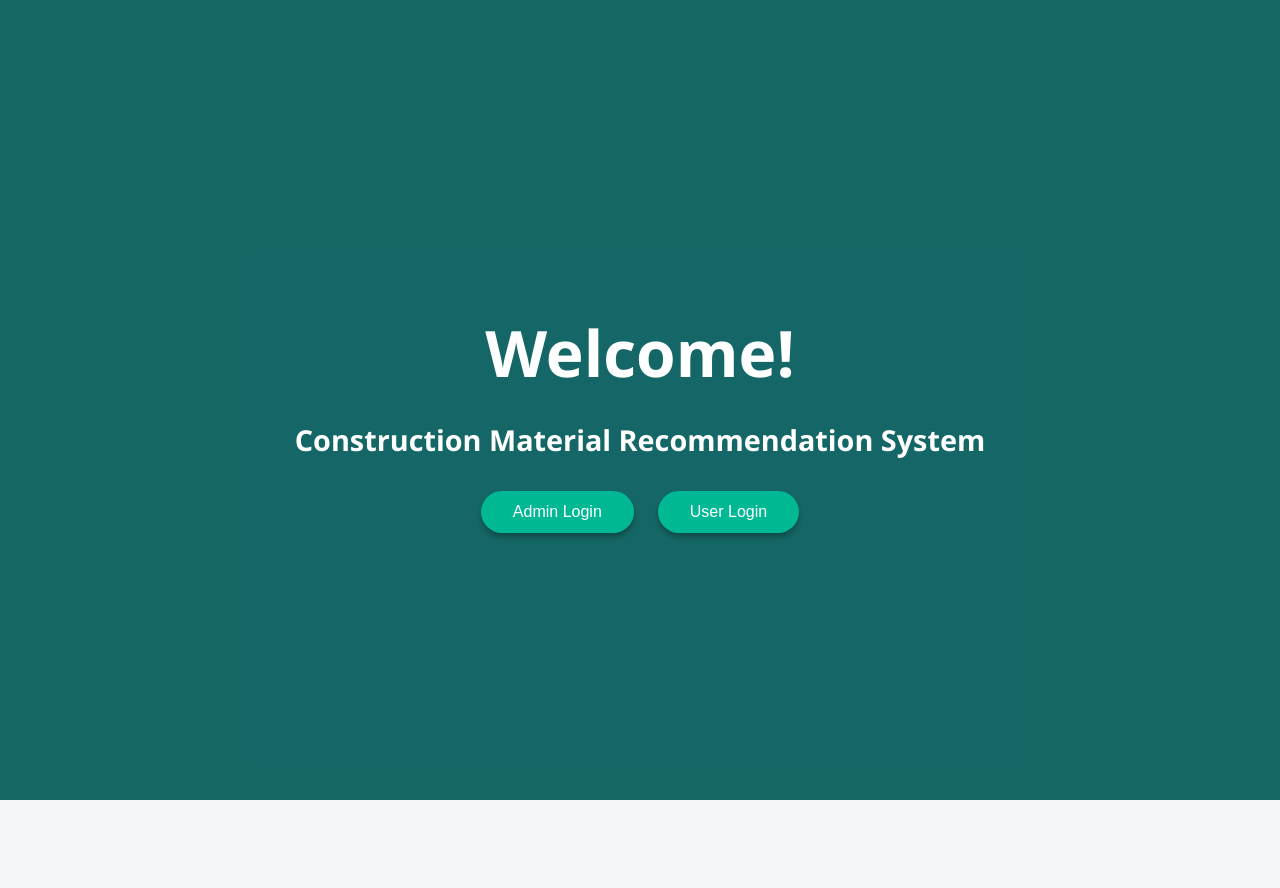
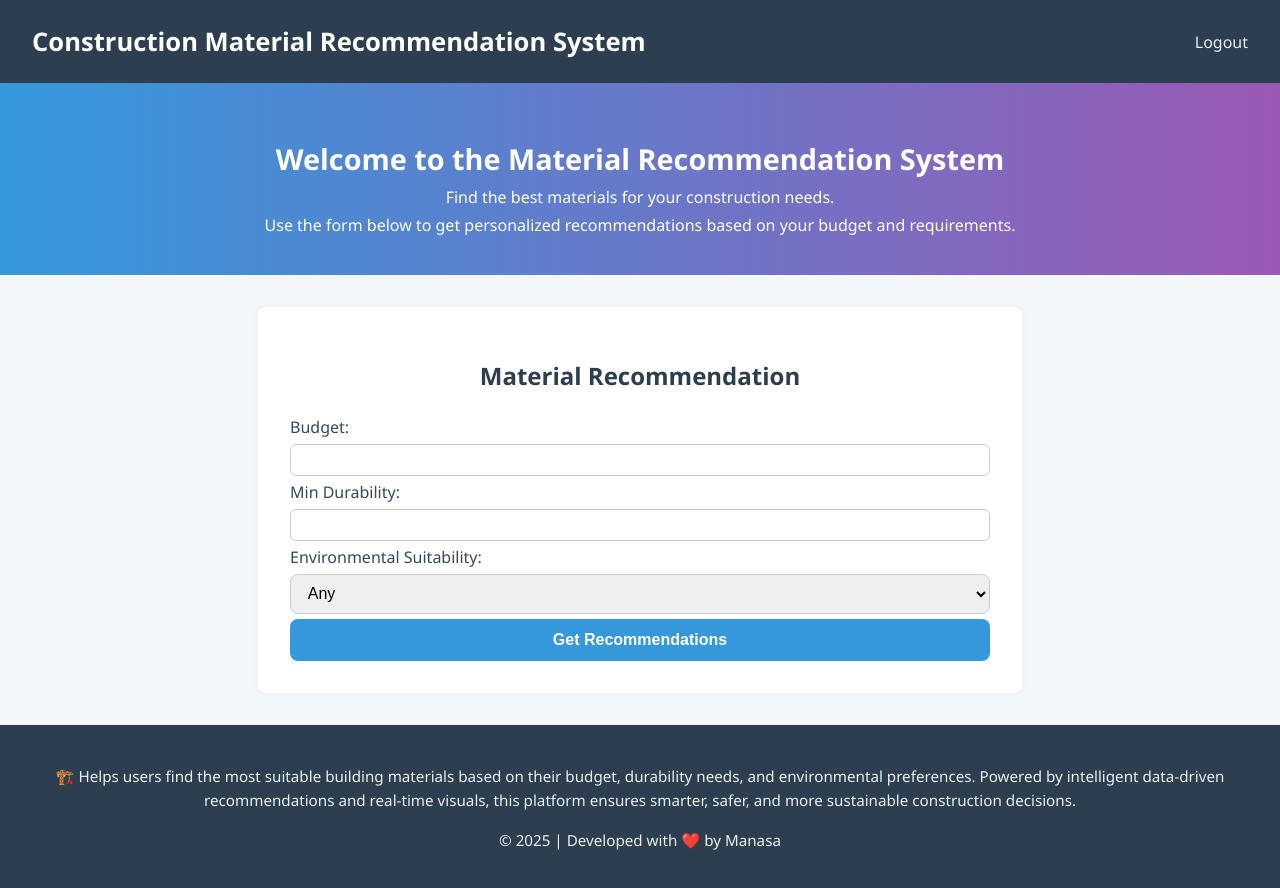
Before and after one commit to manasa8-bot/Construction-material-recommendation-frontend, a React (Create React App) app: page / in a window 1280 px wide. Shown: the top 888 px of the page. Before the commit the page ends 800 px from the top, so only its background shows below. Built offline with nearby package versions, Linux system fonts and the light colour scheme.

Commit message:
Update App.js

```diff
--- a/src/App.js
+++ b/src/App.js
@@ -17,11 +17,11 @@
     return (
         <Router>
             <Routes>
-                <Route path="/" element={<Welcome />} />
+                <Route path="/" element={<Home />} />
                 <Route path="/login" element={<Login />} />
                 <Route path="/forgot-password" element={<ForgotPassword />} />
                 <Route path="/reset-password" element={<ResetPassword />} />
-                <Route path="/home" element={<Home />} />
+                <Route path="/home" element={<Welcome />} />
                 <Route path="/adminlogin" element={<AdminLogin />} />
                 <Route path="/dashboard" element={<DashBoard />} />
                 <Route path="/fetchusers" element={<FetchUsers />} />
```
